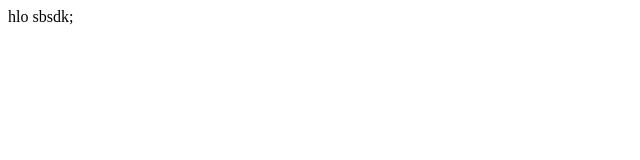
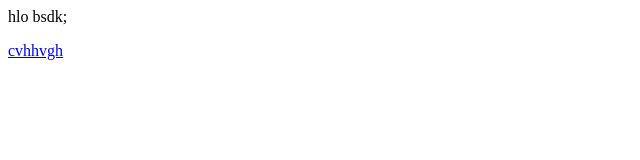
Before and after one commit to rajjan-44/local-repo, a plain HTML site: page localrepo/index.html in a window 1280 px wide. Shown: the full height of the page, 0-640 px from the left. Drawn offline with Linux system fonts and the light colour scheme.

Commit message:
add anchor tag

```diff
--- a/localrepo/index.html
+++ b/localrepo/index.html
@@ -1 +1,2 @@
-<p>hlo sbsdk;</p>
+<p>hlo bsdk;</p>
+<a href="bh">cvhhvgh</a>
```
